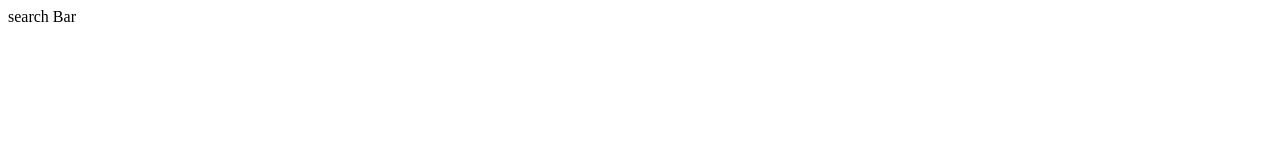
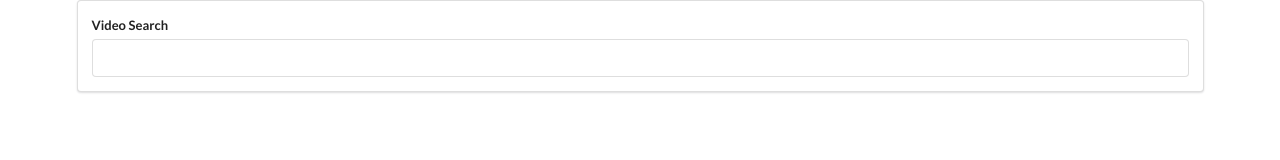
Before and after one commit to shashankkatte/mytube, a React app: page / in a window 1280 px wide. Built offline with nearby package versions, Linux system fonts and the light colour scheme.

Commit message:
Handle form submittal and access youtube API with Axios

```diff
--- a/package.json
+++ b/package.json
@@ -6,6 +6,7 @@
     "@testing-library/jest-dom": "^4.2.4",
     "@testing-library/react": "^9.5.0",
     "@testing-library/user-event": "^7.2.1",
+    "axios": "^0.20.0",
     "react": "^16.14.0",
     "react-dom": "^16.14.0",
     "react-scripts": "3.4.3"
--- a/public/index.html
+++ b/public/index.html
@@ -9,6 +9,7 @@
       name="description"
       content="Web site created using create-react-app"
     />
+    <link rel="stylesheet" href="https://cdnjs.cloudflare.com/ajax/libs/semantic-ui/2.4.1/semantic.min.css" integrity="sha512-8bHTC73gkZ7rZ7vpqUQThUDhqcNFyYi2xgDgPDHc+GXVGHXq+xPjynxIopALmOPqzo9JZj0k6OqqewdGO3EsrQ==" crossorigin="anonymous" />
     <link rel="apple-touch-icon" href="%PUBLIC_URL%/logo192.png" />
     <!--
       manifest.json provides metadata used when your web app is installed on a
--- a/src/components/App.js
+++ b/src/components/App.js
@@ -4,7 +4,7 @@ import SearchBar from './SearchBar';
 class App extends React.Component {
   render() {
     return (
-      <div>
+      <div className="ui container">
         <SearchBar />
       </div>
     );
--- a/src/components/SearchBar.js
+++ b/src/components/SearchBar.js
@@ -1,8 +1,33 @@
 import React from 'react';
 
 class SearchBar extends React.Component {
+  state = { term: '' };
+
+  onInputChange = (event) => {
+    this.setState({ term: event.target.value });
+  };
+
+  onFormSubmit = (event) => {
+    event.preventDefault();
+
+    // TODO: Make sure we call callback from parent component.
+  };
+
   render() {
-    return <div>search Bar</div>;
+    return (
+      <div className="search-bar ui segment">
+        <form onSubmit={this.onFormSubmit} className="ui form">
+          <div className="field">
+            <label>Video Search</label>
+            <input
+              type="text"
+              onChange={this.onInputChange}
+              value={this.state.term}
+            />
+          </div>
+        </form>
+      </div>
+    );
   }
 }
 
```
Also changed, not shown: src/apis/youtube.js (added, +13 -0 lines), README.md, 1 other file.
